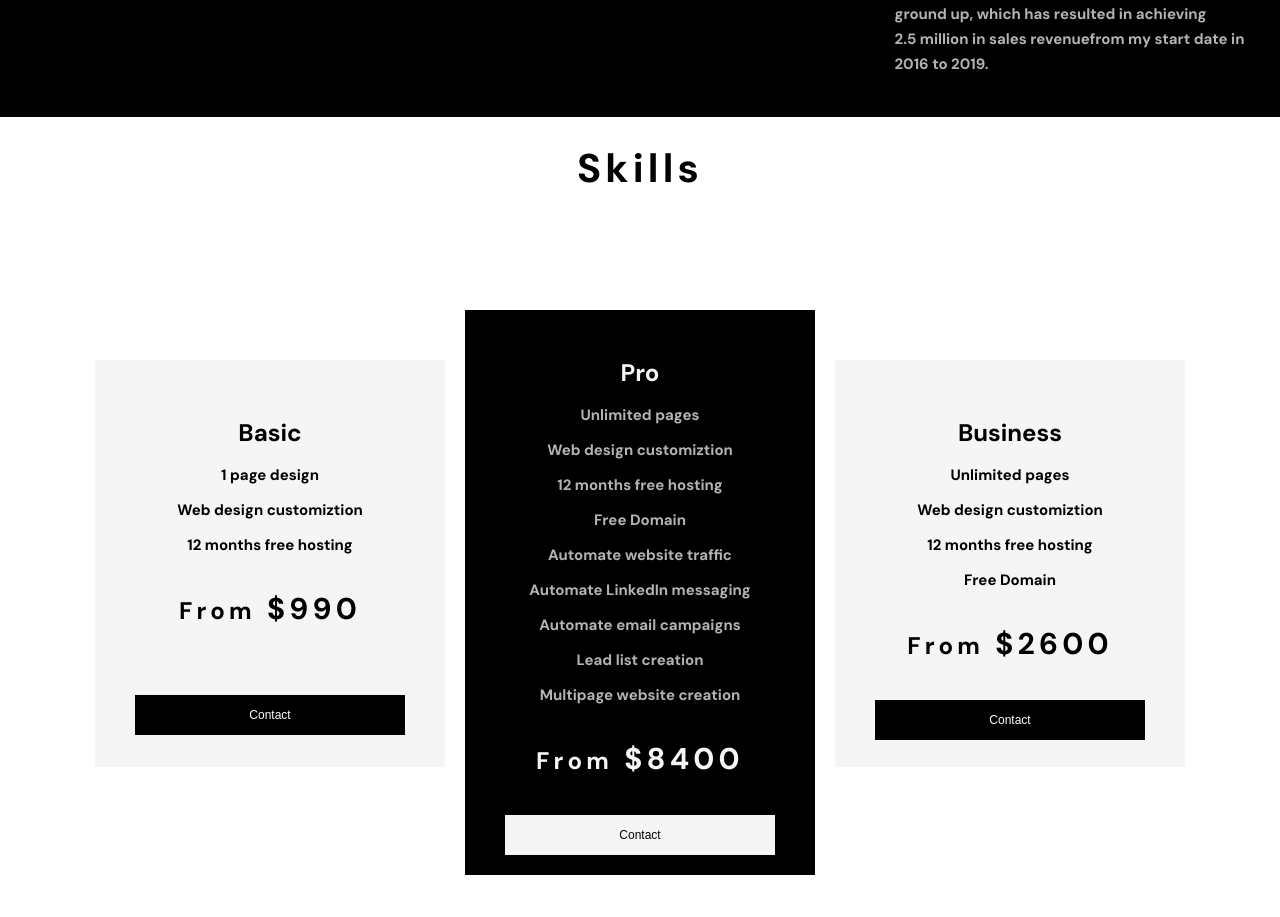
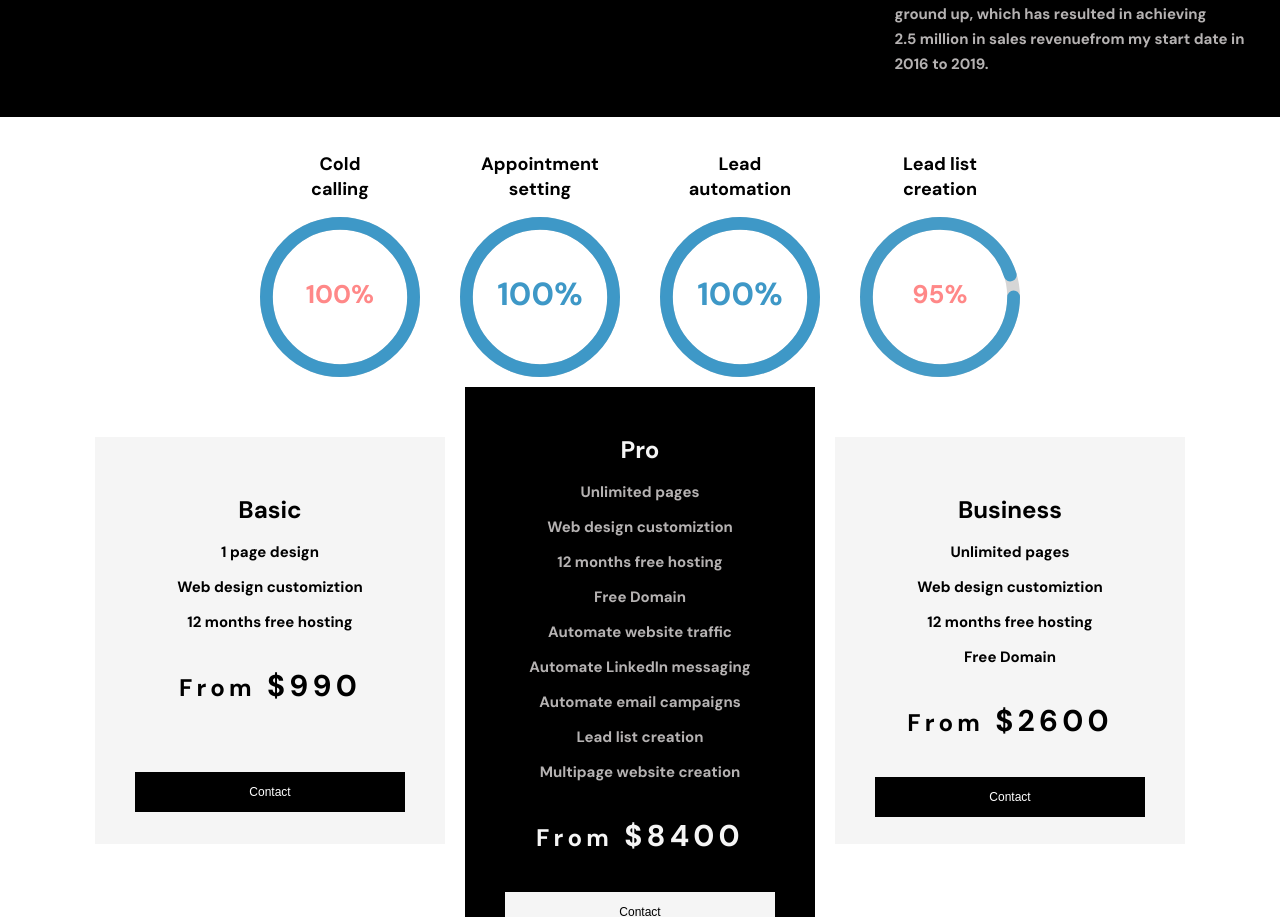
Before and after one commit to shaunvan119/fit-media, a React (Create React App) app: page / in a window 1280 px wide. Shown: the part 2443-3360 px from the top of the page. Built offline with nearby package versions, Linux system fonts and the light colour scheme.

Commit message:
added progress bar component

```diff
--- a/package.json
+++ b/package.json
@@ -8,6 +8,7 @@
     "@testing-library/react": "^13.3.0",
     "@testing-library/user-event": "^13.5.0",
     "react": "^18.2.0",
+    "react-circular-progressbar": "^2.1.0",
     "react-dom": "^18.2.0",
     "react-icons": "^4.4.0",
     "react-router-dom": "^6.3.0",
--- a/src/components/CountLines.js
+++ b/src/components/CountLines.js
@@ -4,7 +4,7 @@ import React, { useState, useEffect } from 'react';
 
 const CountLines = () => {
     const [currentCount, setCount] = useState(0);
-    const timer = () => setCount(currentCount + 100);
+    const timer = () => setCount(currentCount + 200);
 
     useEffect(
         () => {
--- /dev/null
+++ b/src/components/ProgressBar.js
@@ -0,0 +1,68 @@
+import { CircularProgressbar, buildStyles } from 'react-circular-progressbar';
+import 'react-circular-progressbar/dist/styles.css';
+import './progressbar.css'
+
+
+const percentage = 100;
+const percentageLeadList = 95;
+
+function ProgressBar() {
+
+    return (
+
+         <div className="circle-wrapper-bar" style={{ width: 800, height: 200 }}>
+         <div className="progesscricle">
+            <h2>Cold<br/>calling</h2>
+            <CircularProgressbar value={percentage} text={`${percentage}%`} styles={buildStyles({
+                                // Rotation of path and trail, in number of turns (0-1)
+                                rotation: 0.25,
+                                // Whether to use rounded or flat corners on the ends - can use 'butt' or 'round'
+                                // Text size
+                                textSize: '16px',
+                                // How long animation takes to go from one percentage to another, in seconds
+                                pathTransitionDuration: 0.5,
+                                // Can specify path transition in more detail, or remove it entirely
+                                // pathTransition: 'none',
+                                // Colors
+                                pathColor: `rgba(62, 152, 199, ${percentage / 100})`,
+                                textColor: '#f88',
+                                trailColor: '#d6d6d6',
+                                backgroundColor: '#3e98c7',
+                            })} />
+         </div>
+         <div className="progesscricle">
+            <h2>Appointment setting</h2>
+            <CircularProgressbar value={percentage} text={`${percentage}%`} />
+         </div>
+         <div className="progesscricle">
+            <h2>Lead<br/>automation</h2>
+            <CircularProgressbar value={percentage} text={`${percentage}%`} />
+         </div>
+         <div className="progesscricle">
+            <h2>Lead list<br/> creation</h2>
+            <CircularProgressbar value={percentageLeadList} text={`${percentageLeadList}%`} styles={buildStyles({
+                                rotation: 0.25,
+                                // Whether to use rounded or flat corners on the ends - can use 'butt' or 'round'
+                                // Text size
+                                textSize: '16px',
+                                // How long animation takes to go from one percentage to another, in seconds
+                                pathTransitionDuration: 0.5,
+                                // Can specify path transition in more detail, or remove it entirely
+                                // pathTransition: 'none',
+                                // Colors
+                                pathColor: `rgba(62, 152, 199, ${percentageLeadList / 100})`,
+                                textColor: '#f88',
+                                trailColor: '#d6d6d6',
+                                backgroundColor: '#3e98c7',
+                            })} />
+         </div>
+
+
+        </div>
+
+
+
+    )
+}
+
+export default ProgressBar
--- /dev/null
+++ b/src/components/progressbar.css
@@ -0,0 +1,13 @@
+.circle-wrapper-bar {
+    display: flex;
+    flex-direction: row;
+    justify-content: space-between;
+    margin: 0 auto;
+    text-align: center;
+
+
+}
+
+.progesscricle {
+    margin: 20px;
+}
--- a/src/containers/Bottommain/BottomMain.js
+++ b/src/containers/Bottommain/BottomMain.js
@@ -10,6 +10,7 @@ import { CgWebsite } from 'react-icons/cg';
 import { MdOutlineDesignServices } from 'react-icons/md';
 import { TbSettingsAutomation } from 'react-icons/tb';
 import background from "../../assets/home/desktop/background.png"
+import ProgressBar from '../../components/ProgressBar'
 
 
 
@@ -18,23 +19,8 @@ import background from "../../assets/home/desktop/background.png"
 function BottomMain() {
 
     return (
-        <div className="bottom-main-container bottom-grid">
-        <h1 className="bottom-h1">Skills</h1>
-        <div className="bottom-main-wrapper">
-            <div>
-                <h1></h1>
-            </div>
-            <div>
-                <h1></h1>
-            </div>
-            <div>
-                <h1></h1>
-            </div>
-            <div>
-                <h1></h1>
-            </div>
-        </div>
-
+        <div className="progressbar-wrapper">
+        <ProgressBar/>
 
         </div>
     )
```
Also changed, not shown: 1 other file (tests, documents, lock files or other folders).
